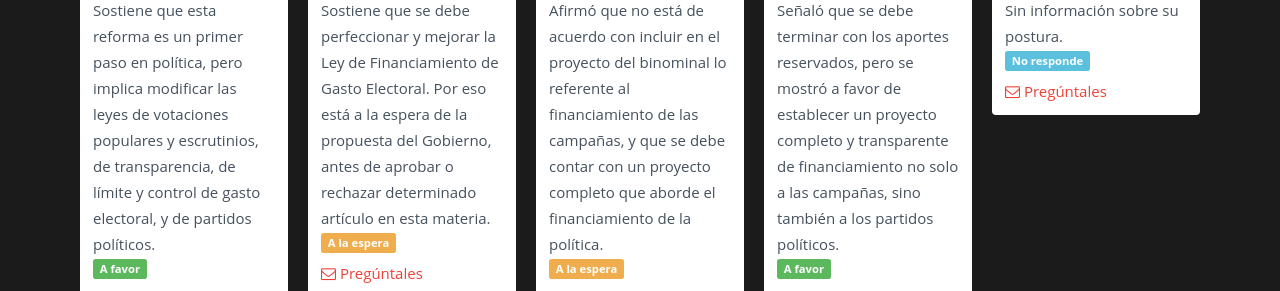
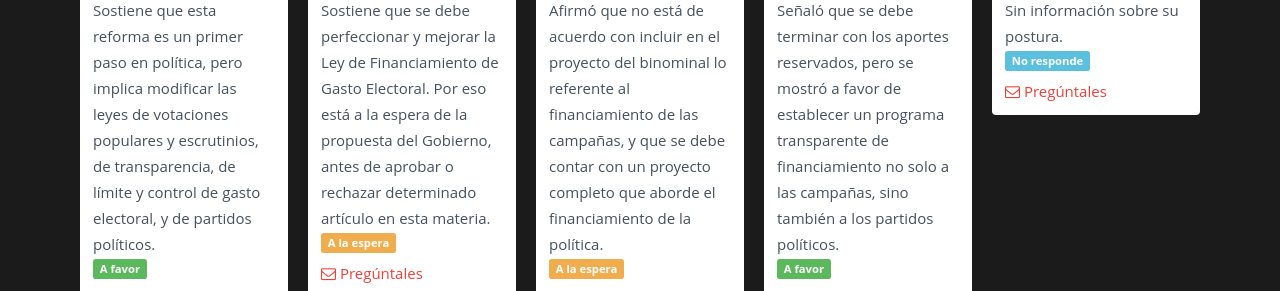
Before and after one commit to ciudadanointeligente/quien-te-financia, a Jekyll site: the page built from index.html, in a window 1280 px wide and 900 px high, scrolled down 905 px. Shown: the part 260-551 px from the top of the window. Built offline with Jekyll 4.4.1, drawn with Linux system fonts in a browser that asks for light colours; nearby versions of some CDN libraries; comment, search, counter and statistics services are not loaded.

Commit message:
ahora si

```diff
--- a/_includes/people.html
+++ b/_includes/people.html
@@ -48,7 +48,7 @@
 				      <img src="{{site.url}}/img/alfonso-de-urresti.jpg" alt="Alfonso de Urresti">
 				      <div class="caption">
 				        <h3>Alfonso de Urresti</h3>
-				        <p>Señaló que se debe terminar con los aportes reservados, pero se mostró a favor de establecer un proyecto completo y transparente de financiamiento no solo a las campañas, sino también a los partidos políticos.</p>
+				        <p>Señaló que se debe terminar con los aportes reservados, pero se mostró a favor de establecer un programa transparente de financiamiento no solo a las campañas, sino también a los partidos políticos.</p>
 				        <span class="label label-success">A favor</span>
 				        <p class="twitter-share"><a href="http://twitter.com/share" class="twitter-share-button" data-count="none" data-url="{{site.url}}" data-text="Con más transparencia ganamos todos @adeurresti ! Pongamos fin a las donaciones reservadas y de personas jurídicas"></a></p>
 				        <a href="mailto:adeurresti@senado.cl?subject=Dinero%20y%20Pol%C3%ADtica%3A%20fin%20a%20las%20donaciones%20reservadas%20y%20de%20personas%20jur%C3%ADdicas&amp;body=Estimado%20Senador%2C%20%0A%0APor%20medio%20del%20presente%20mensaje%2C%20me%20dirijo%20a%20usted%20para%20solicitar%20que%20apruebe%20en%20la%20Comisi%C3%B3n%20de%20Constituci%C3%B3n%20las%20iniciativas%20que%20buscan%20poner%20fin%20a%20las%20donaciones%20reservadas%20y%20prohibir%20los%20aportes%20de%20personas%20jur%C3%ADdicas.%20Sin%20duda%20su%20voto%20ser%C3%A1%20un%20importante%20avance%20para%20la%20transparencia%20y%20para%20lograr%20una%20mejor%20regulaci%C3%B3n%20de%20la%20relaci%C3%B3n%20entre%20dinero%20y%20pol%C3%ADtica.%20%0A%0APor%20%C3%BAltimo%2C%20manifiesto%20mi%20apoyo%20a%20las%20propuestas%20de%20reforma%20del%20sistema%20de%20financiamiento%20de%20la%20pol%C3%ADtica%20elaboradas%20por%20la%20Fundaci%C3%B3n%20Ciudadano%20Inteligente.%20Le%20recomiendo%20leerlas%20en%20http%3A%2F%2Fquientefinancia.cl%2F%0A%0AMuchas%20gracias.%20"><i class="fa fa-envelope-o" title="Pregúntales"></i> Pregúntales</a>
```
